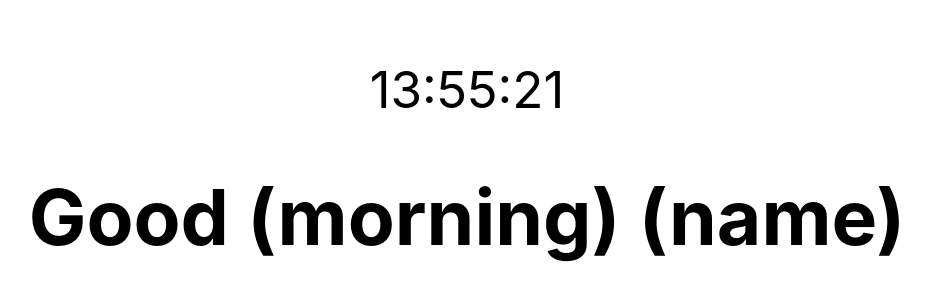
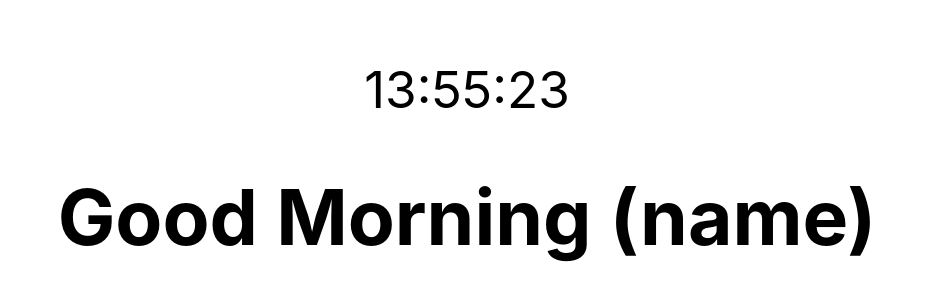
Before and after one commit to kaycmendes/todoTab, a React (Create React App) app: page / in a window 1280 px wide. Shown: the part 182-482 px from the top of the page, without its empty margins (173-1103 px from the left). Built offline with nearby package versions, Linux system fonts and the light colour scheme.

Commit message:
remove import

```diff
--- a/src/components/Greeting.jsx
+++ b/src/components/Greeting.jsx
@@ -1,19 +1,33 @@
-import React, { Component } from 'react';
 
 
 
-class Greeting extends Component {
+import React from 'react';
 
 
-  render() {
+
+function Greeting(props) {
+
+  function dayNight(){
+    let day = props.time[0];
+    if(day < 12){
+      day = 'Morning'
+    }else if(day > 12){
+      day = 'Afternoon'
+    }else if(day > 18){
+      day = 'Night'
+    }
+    return day
+
+  }dayNight()
+
+
     return (
       <>
         <div className="greeting">
-          <h1> Good (morning) (name)</h1>
+          <h1> Good {dayNight()} (name)</h1>
         </div>
       </>
     )
-  }
 
 
 }
```
Also changed, not shown: 1 other file (tests, documents, lock files or other folders).
